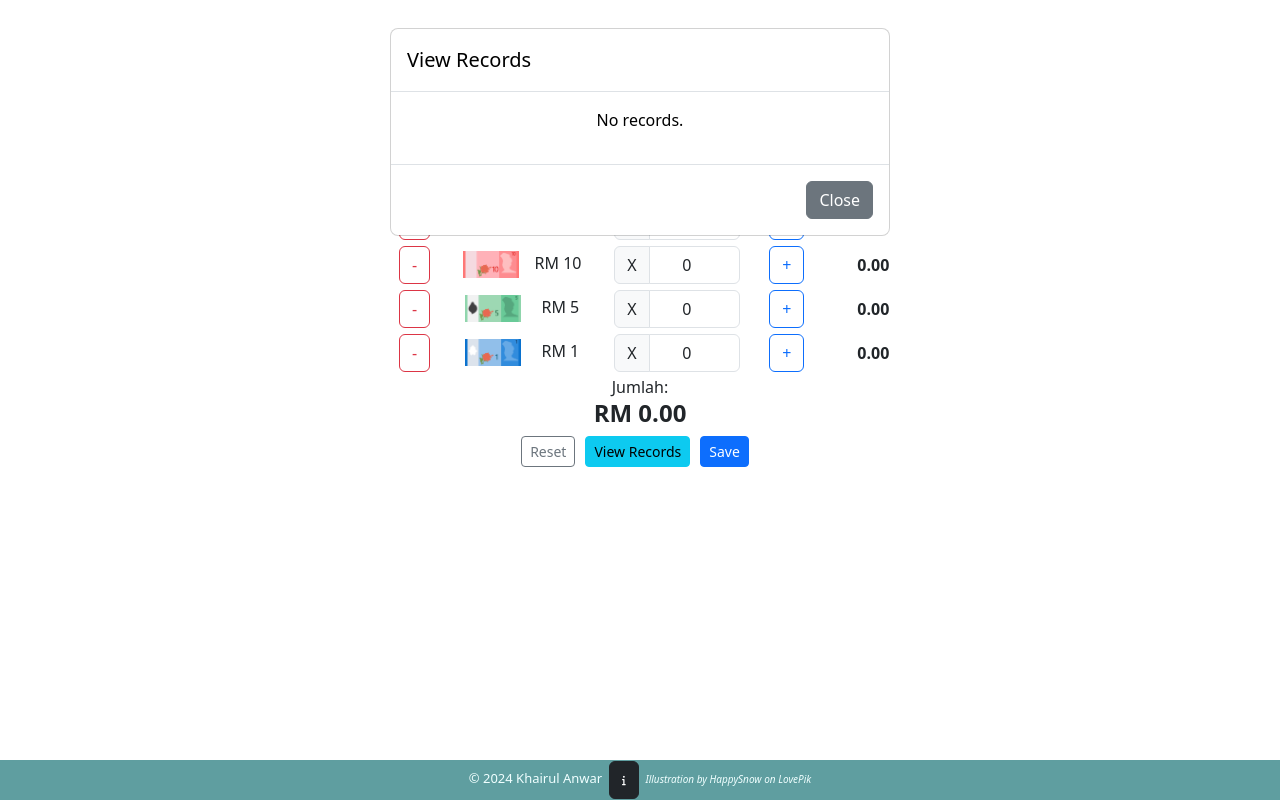
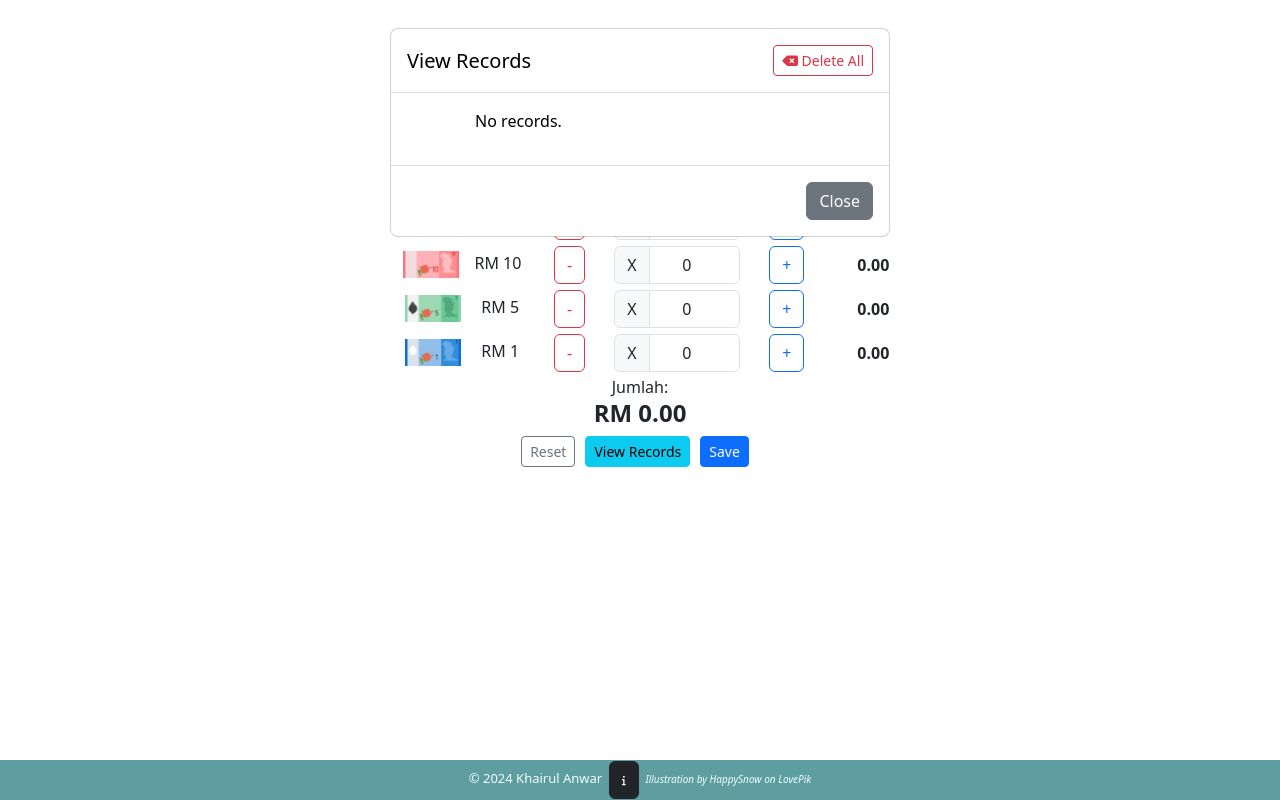
Before and after one commit to KAnwar87/KiraWang, a React (Vite) app: page / in a window 1280 px wide. Both pictures are taken after a click on the button "View Records". Built offline with nearby package versions, Linux system fonts and the light colour scheme.

Commit message:
240423 Complete

```diff
--- a/src/GayaKiraWang.css
+++ b/src/GayaKiraWang.css
@@ -112,6 +112,24 @@
     border: 1px grey dashed;
 }
 
+.card-container {
+    display: grid;
+    grid-template-columns: repeat(2, 1fr); /* Two columns */
+    gap: 20px; /* Gap between cards */
+}
+.card {
+    width: 100%; /* Ensure each card takes full width of its column */
+}
+
+.titleAndClear, .dateAndDelete {
+    display: flex;
+    justify-content: space-between;
+    align-items: center;
+    width: 100%;
+}
+.tacClear, .dndDelete {
+    margin-left: auto;
+}
 
 footer {
     position: fixed;
--- a/src/KiraWang.jsx
+++ b/src/KiraWang.jsx
@@ -1,5 +1,17 @@
 import './GayaKiraWang.css'
 import { useState, useEffect } from 'react';
+
+/* #region Prevent Right Click */
+
+document.addEventListener('contextmenu', event => {
+    event.preventDefault();
+});
+
+document.querySelectorAll('.disabled').forEach(element => {
+    element.style.pointerEvents = 'none';
+});
+
+/* #endregion */
 
 function KiraWang() {
 
@@ -186,9 +198,12 @@ function KiraWang() {
         };
 
     const [total, setTotal] = useState(0);
+
 useEffect(() => {
-        setTotal(subRM100 + subRM50 + subRM20 + subRM10 + subRM5 + subRM1 + + subSen50 + subSen20 + subSen10 + subSen5);
+    const calculatedTotal = subRM100 + subRM50 + subRM20 + subRM10 + subRM5 + subRM1 + subSen50 + subSen20 + subSen10 + subSen5;
+    setTotal(calculatedTotal.toFixed(2));
 }, [subRM100, subRM50, subRM20, subRM10, subRM5, subRM1, subSen50, subSen20, subSen10, subSen5]);
+
 
 
 /* #endregion */
@@ -245,6 +260,7 @@ function KiraWang() {
             // Modal : Save - Records
 
             const handleSaveRecord = () => {
+                const id = new Date();
                 const date = new Date().toLocaleDateString('en-GB');
 
                 const items = [
@@ -263,6 +279,7 @@ function KiraWang() {
                 const filteredItems = items.filter(item => item.qty !== 0);
 
                 const newRecord = {
+                    id: id,
                     date: date,
                     remark: saveRemark,
                     total: total,
@@ -320,25 +337,18 @@ function KiraWang() {
             // Update localStorage with the filtered records
             localStorage.setItem('kiraWang', JSON.stringify(updatedRecords));
         };
+
+        const handleClearAllRecord = () => {
+            localStorage.removeItem("kiraWang");
+        }
 /* #endregion */
-
-
-
-
-
-
-
-
-
-
-
 
 
 
     return (
         <>
 
-            <div className='title'>
+            <div className='titleAndSwitchButton'>
                 <div><h2>Kira Wang</h2></div>
                 <div className='switchButton'>
                     <i className="fa-solid fa-money-bill-1-wave"></i> &nbsp;
@@ -351,11 +361,11 @@ function KiraWang() {
             </div>
 
             <div className='row satuRatusRinggit'>
-                <div className='col minus'><button type="button" className="btn btn-outline-danger" onClick={handleRM100minusButton}>-</button></div>
                 <div className='col duit'>
                     <div className="banknote"><img className="gambarDuit" src="./DuitKertasRM100.png" alt="RM50"></img> &nbsp; </div>
                     <div className='denomination'><span>RM 100</span></div>
                 </div>
+                <div className='col minus'><button type="button" className="btn btn-outline-danger" onClick={handleRM100minusButton}>-</button></div>
                 <div className='col darabInput d-flex align-items-center'>
                     <div className="input-group d-flex align-items-center">
                         <span className="input-group-text" id="darab100">X</span>
@@ -367,11 +377,11 @@ function KiraWang() {
             </div>
 
             <div className='row limaPuluhRinggit'>
-                <div className='col minus'><button type="button" className="btn btn-outline-danger" onClick={handleRM50minusButton}>-</button></div>
                 <div className='col duit'>
                     <div className="banknote"><img className="gambarDuit" src="./DuitKertasRM50.png" alt="RM50"></img> &nbsp; </div>
                     <div className='denomination'><span>RM 50</span></div>
                 </div>
+                <div className='col minus'><button type="button" className="btn btn-outline-danger" onClick={handleRM50minusButton}>-</button></div>
                 <div className='col darabInput d-flex align-items-center'>
                     <div className="input-group d-flex align-items-center">
                         <span className="input-group-text" id="darab50">X</span>
@@ -383,11 +393,11 @@ function KiraWang() {
             </div>
 
             <div className='row duaPuluhRinggit'>
-                <div className='col minus'><button type="button" className="btn btn-outline-danger" onClick={handleRM20minusButton}>-</button></div>
                 <div className='col duit'>
                     <div className="banknote"><img className="gambarDuit" src="./DuitKertasRM20.png" alt="RM20"></img> &nbsp; </div>
                     <div className='denomination'><span>RM 20</span></div>
                 </div>
+                <div className='col minus'><button type="button" className="btn btn-outline-danger" onClick={handleRM20minusButton}>-</button></div>
                 <div className='col darabInput d-flex align-items-center'>
                     <div className="input-group d-flex align-items-center">
                         <span className="input-group-text" id="darab20">X</span>
@@ -399,11 +409,11 @@ function KiraWang() {
             </div>
 
             <div className='row sePuluhRinggit'>
-                <div className='col minus'><button type="button" className="btn btn-outline-danger" onClick={handleRM10minusButton}>-</button></div>
                 <div className='col duit'>
                     <div className="banknote"><img className="gambarDuit" src="./DuitKertasRM10.png" alt="RM10"></img> &nbsp; </div>
                     <div className='denomination'><span>RM 10</span></div>
                 </div>
+                <div className='col minus'><button type="button" className="btn btn-outline-danger" onClick={handleRM10minusButton}>-</button></div>
                 <div className='col darabInput d-flex align-items-center'>
                     <div className="input-group d-flex align-items-center">
                         <span className="input-group-text" id="darab10">X</span>
@@ -415,11 +425,11 @@ function KiraWang() {
             </div>
 
             <div className='row limaRinggit'>
-                <div className='col minus'><button type="button" className="btn btn-outline-danger" onClick={handleRM5minusButton}>-</button></div>
                 <div className='col duit'>
                     <div className="banknote"><img className="gambarDuit" src="./DuitKertasRM5.png" alt="RM5"></img> &nbsp; </div>
                     <div className='denomination'><span>RM 5</span></div>
                 </div>
+                <div className='col minus'><button type="button" className="btn btn-outline-danger" onClick={handleRM5minusButton}>-</button></div>
                 <div className='col darabInput d-flex align-items-center'>
                     <div className="input-group d-flex align-items-center">
                         <span className="input-group-text" id="darab5">X</span>
@@ -431,11 +441,11 @@ function KiraWang() {
             </div>
 
             <div className='row satuRinggit'>
-                <div className='col minus'><button type="button" className="btn btn-outline-danger" onClick={handleRM1minusButton}>-</button></div>
                 <div className='col duit'>
                     <div className="banknote"><img className="gambarDuit" src="./DuitKertasRM1.png" alt="RM1"></img> &nbsp; </div>
                     <div className='denomination'><span>RM 1</span></div>
                 </div>
+                <div className='col minus'><button type="button" className="btn btn-outline-danger" onClick={handleRM1minusButton}>-</button></div>
                 <div className='col darabInput d-flex align-items-center'>
                     <div className="input-group d-flex align-items-center">
                         <span className="input-group-text" id="darab1">X</span>
@@ -448,11 +458,11 @@ function KiraWang() {
 
             {showDuitSyiling && (
                 <div className='row limaPuluhSen'>
-                    <div className='col minus'><button type="button" className="btn btn-outline-danger" onClick={handleSen50minusButton}>-</button></div>
                     <div className='col duit'>
                         <div className="banknote"><img className="gambarDuit" src="./DuitSyiling50sen.png" alt="RM0.50"></img> &nbsp; </div>
                         <div className='denomination'><span>50 sen</span></div>
                     </div>
+                    <div className='col minus'><button type="button" className="btn btn-outline-danger" onClick={handleSen50minusButton}>-</button></div>
                     <div className='col darabInput d-flex align-items-center'>
                         <div className="input-group d-flex align-items-center">
                             <span className="input-group-text" id="darabSen50">X</span>
@@ -466,11 +476,11 @@ function KiraWang() {
 
             {showDuitSyiling && (
                 <div className='row duaPuluhSen'>
-                    <div className='col minus'><button type="button" className="btn btn-outline-danger" onClick={handleSen20minusButton}>-</button></div>
                     <div className='col duit'>
                         <div className="banknote"><img className="gambarDuit" src="./DuitSyiling20sen.png" alt="RM0.20"></img> &nbsp; </div>
                         <div className='denomination'><span>20 sen</span></div>
                     </div>
+                    <div className='col minus'><button type="button" className="btn btn-outline-danger" onClick={handleSen20minusButton}>-</button></div>
                     <div className='col darabInput d-flex align-items-center'>
                         <div className="input-group d-flex align-items-center">
                             <span className="input-group-text" id="darabSen20">X</span>
@@ -484,11 +494,11 @@ function KiraWang() {
 
             {showDuitSyiling && (
                 <div className='row sePuluhSen'>
-                    <div className='col minus'><button type="button" className="btn btn-outline-danger" onClick={handleSen10minusButton}>-</button></div>
                     <div className='col duit'>
                         <div className="banknote"><img className="gambarDuit" src="./DuitSyiling10sen.png" alt="RM0.10"></img> &nbsp; </div>
                         <div className='denomination'><span>10 sen</span></div>
                     </div>
+                    <div className='col minus'><button type="button" className="btn btn-outline-danger" onClick={handleSen10minusButton}>-</button></div>
                     <div className='col darabInput d-flex align-items-center'>
                         <div className="input-group d-flex align-items-center">
                             <span className="input-group-text" id="darabSen10">X</span>
@@ -503,11 +513,11 @@ function KiraWang() {
 
             {showDuitSyiling && (
                 <div className='row limaSen'>
-                    <div className='col minus'><button type="button" className="btn btn-outline-danger" onClick={handleSen5minusButton}>-</button></div>
                     <div className='col duit'>
                         <div className="banknote"><img className="gambarDuit" src="./DuitSyiling5sen.png" alt="RM0.05"></img> &nbsp; </div>
                         <div className='denomination'><span>5 sen</span></div>
                     </div>
+                    <div className='col minus'><button type="button" className="btn btn-outline-danger" onClick={handleSen5minusButton}>-</button></div>
                     <div className='col darabInput d-flex align-items-center'>
                         <div className="input-group d-flex align-items-center">
                             <span className="input-group-text" id="darabSen5">X</span>
@@ -550,7 +560,7 @@ function KiraWang() {
                             </div>
                             <div className="modal-footer">
                                 <button type="button" className="btn btn-secondary" onClick={handleCloseModalSave}>Cancel</button>
-                                <button type="button" className="btn btn-success" onClick={() => { handleSaveRecord(); handleCloseModalSave(); }}>Save Record</button>
+                                <button type="button" className="btn btn-success" onClick={() => { handleSaveRecord(); handleCloseModalSave(); handleShowModalViewData() }}>Save Record</button>
                             </div>
                         </div>
                     </div>
@@ -562,27 +572,48 @@ function KiraWang() {
                     <div className="modal-dialog" role="document">
                         <div className="modal-content">
                             <div className="modal-header">
-                            <h5 className="modal-title">View Records</h5>
+                                <div className="titleAndClear">
+                                    <div className="tacTitle"><h5 className="modal-title">View Records</h5></div>
+                                    <div className="tacClear">
+                                        <button type="button" className="btn btn-outline-danger btn-sm" onClick={() => { handleClearAllRecord(); handleShowModalViewData() }}><i class="fa-solid fa-delete-left"></i> Delete All</button>
+                                    </div>
+                                </div>
+
                             </div>
                             <div className="modal-body">
-                            <div>
+                                <div className="card-container">
                                     {lsData.length === 0 ? (
                                         <p>No records.</p>
                                     ) : (
                                         lsData.map((record, index) => (
-                                        <div key={index}>
-                                            <span>{record.date}</span> <br />
-                                            <span>{record.remark}</span> <br />
-                                            <span><strong>Total: {record.total}</strong></span> <br /> <br />
-                                            <u>Details:</u> <br />
-                                            <span>
+
+                                        <div className="card" key={index} style={{ display: 'flex', flexWrap: 'wrap', gap: '3px' }}>
+                                            <div className="card-body">
+                                                <div className="dateAndDelete">
+                                                    <div className="dndDate"><span>{record.date}</span></div>
+                                                    <div className="dndDelete">
+                                                        <button type="button" className="btn btn-outline-danger btn-sm" onClick={() => handleDeleteRecord(record.id)}><i className="deleteButton fa-solid fa-trash-can"></i></button>
+                                                    </div>
+                                                </div>
+
+                                                <h5 className="card-title">{record.remark}</h5>
+                                                <h5 className="card-subtitle mb-2 text-body-secondary">Total: {new Intl.NumberFormat('en-US', { minimumFractionDigits: 2, maximumFractionDigits: 2 }).format(record.total)}</h5>
+                                                {/* <p className="card-text">Some quick example text to build on the card title and make up the bulk of the card's content.</p> */}
+                                                <span className="card-text">
                                                     {record.filteredItems.map((item, itemIndex) => (
-                                                    <span key={itemIndex}>{item.currency} X {item.qty} : {item.subtotal}<br /></span>
+                                                        <span key={itemIndex}>{item.currency} X {item.qty} : {new Intl.NumberFormat('en-US', { minimumFractionDigits: 2, maximumFractionDigits: 2 }).format(item.subtotal)}<br /></span>
                                                     ))}
                                                 </span>
-                                            <button type="button" className="btn btn-danger btn-sm" onClick={() => handleDeleteRecord(record.id)}>Delete Record</button>
-                                            <hr />
                                             </div>
+                                        </div>
+
+
+
+
+
+
+
+
                                         ))
                                     )}
                                 </div>
```
Lines whose indentation alone changed are shown as unchanged.
